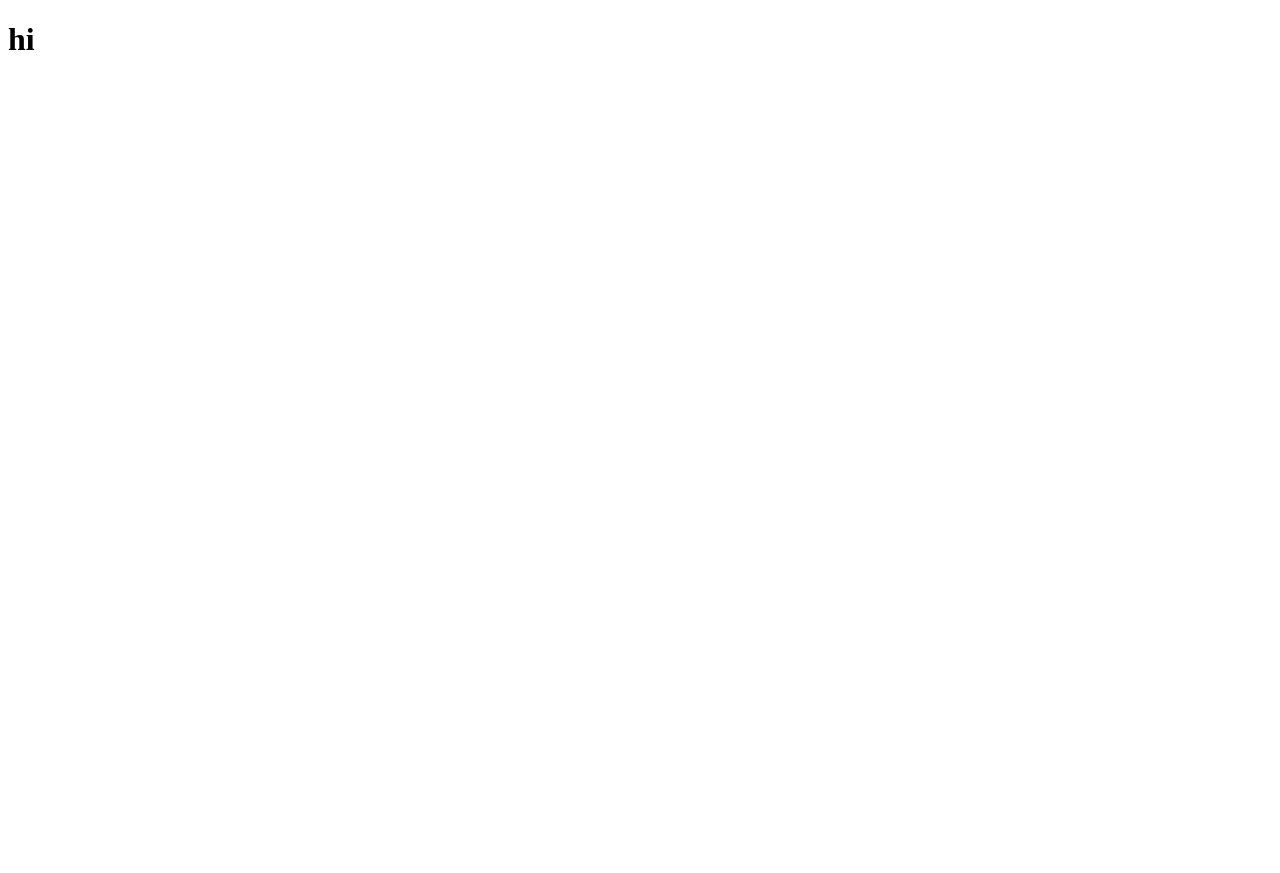
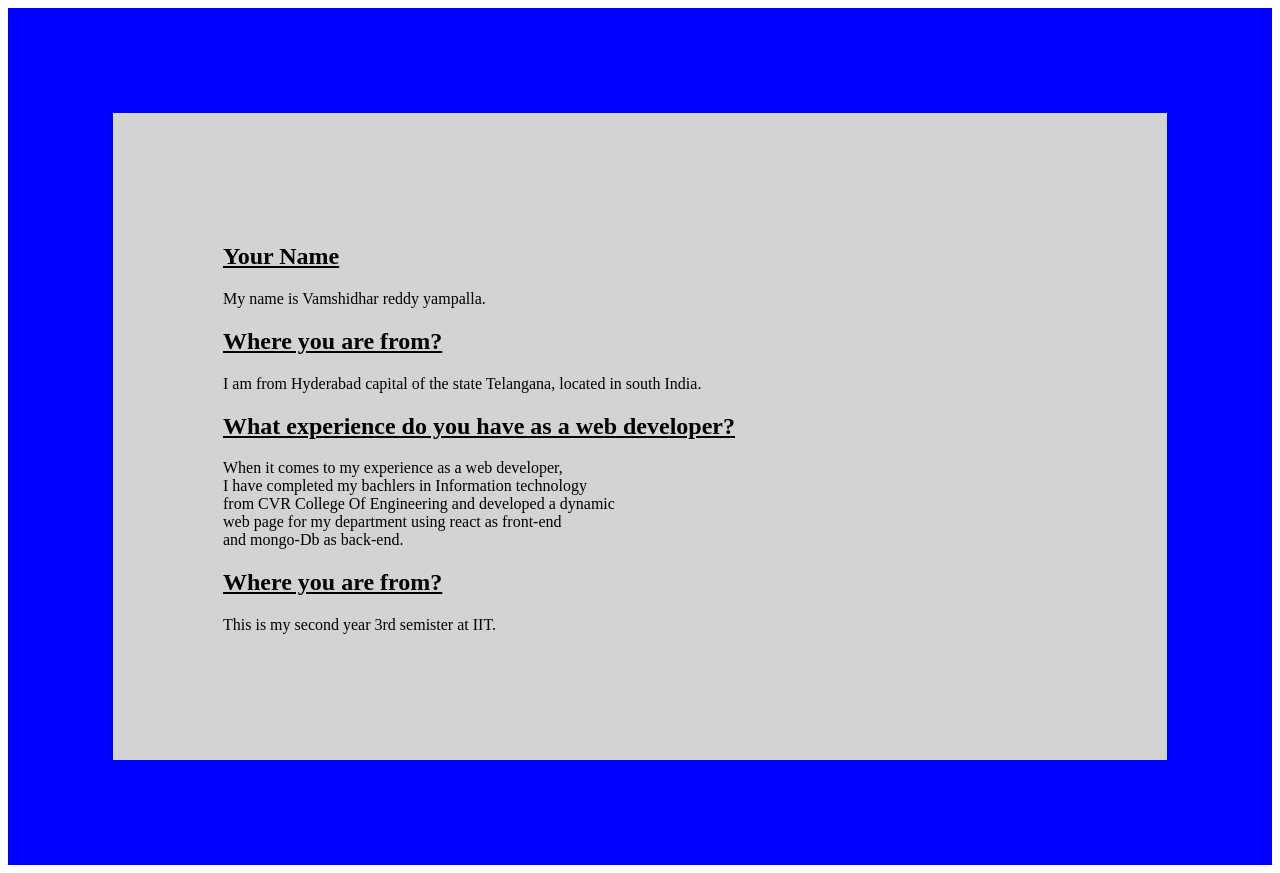
Before and after one commit to Vamshidhar0528/itmd-541, a plain HTML site: page index.html in a window 1280 px wide. Before the commit the page ends 800 px from the top, so only its background shows below. Drawn offline with Linux system fonts and the light colour scheme.

Commit message:
sample code

```diff
--- a/index.html
+++ b/index.html
@@ -1,11 +1,39 @@
 <!DOCTYPE html>
-<html lang="en">
+<html>
 <head>
-    <meta charset="UTF-8">
-    <meta name="viewport" content="width=device-width, initial-scale=1.0">
-    <title>Document</title>
+<style>
+body {
+  border: 105px solid blue;
+}
+
+.box {
+  font-family: 'Times New Roman', Times, serif, sans-serif;
+  margin: 0 px;
+  padding: 110px;
+  background-color: lightgray;
+}
+</style>
 </head>
 <body>
-   <h1> hi </h1>
+
+<div class="box">
+    <h2><B><U>Your Name</U></B></h2>
+    <p> My name is Vamshidhar reddy yampalla.</p>
+
+    <h2><B><U>Where you are from?</U></B></h2>
+    <p>I am from Hyderabad capital of the state Telangana, located in south India. </p>
+
+    <h2><B><U>What experience do you have as a web developer?</U></B></h2>
+    <p> When it comes to my experience as a web developer,<br>
+        I have completed my bachlers in Information technology <br>
+        from CVR College Of Engineering and developed a dynamic <br>
+        web page for my department using react as front-end <br>
+        and mongo-Db as back-end.</p>
+
+    <h2><B><U>Where you are from?</U></B></h2>
+        <p>This is my second year 3rd semister at IIT.</p>
+
+</div>
+
 </body>
 </html>
```
